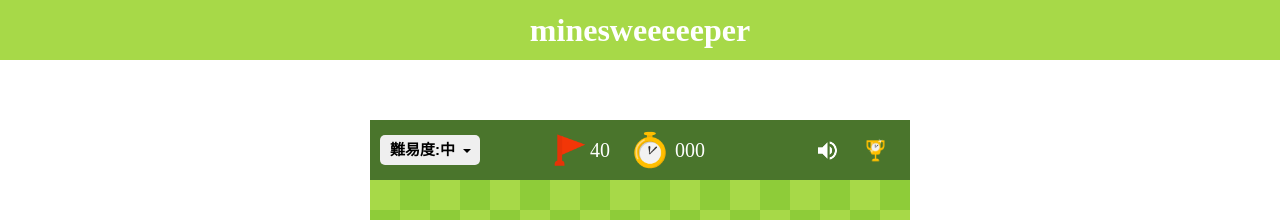
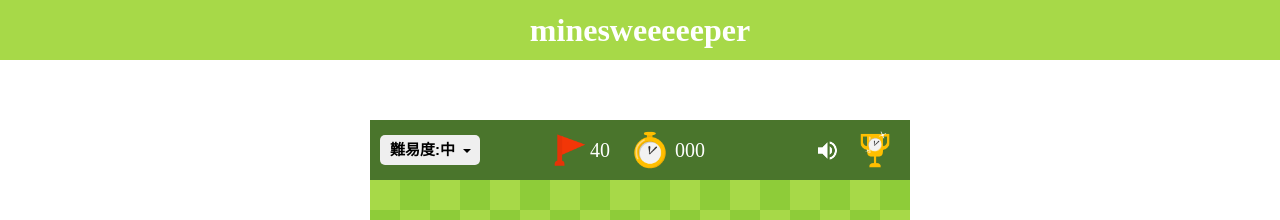
Before and after one commit to relationslab/minesweeper, a React (Create React App) app: page / in a window 1280 px wide. Shown: the top 220 px of the page. Built offline with nearby package versions, Linux system fonts and the light colour scheme.

Commit message:
fix:headerのボタンをコンポーネント化

```diff
--- a/src/components/Game.tsx
+++ b/src/components/Board/Game.tsx
@@ -1,8 +1,8 @@
 import React from "react";
 import styled from "styled-components";
-import Header from "./Board/GameHeader";
-import Board from "../containers/Board";
-import Modal from "../containers/Modal";
+import GameHeader from "./GameHeader";
+import Board from "../../containers/Board";
+import Modal from "../../containers/Modal";
 
 const StyledGame = styled.div`
   min-width: 540px;
@@ -16,7 +16,7 @@ const Game = () => {
   return (
     <>
       <StyledGame>
-        <Header />
+        <GameHeader />
         <Board />
       </StyledGame>
       <Modal />
--- a/src/components/Board/GameHeader.tsx
+++ b/src/components/Board/GameHeader.tsx
@@ -4,9 +4,10 @@ import styled from "styled-components";
 import SelectLevel from "../../containers/SelectLevel";
 import FlagCount from "../../containers/FlagCount";
 import Timer from "../../containers/Timer";
+import SoundButton from "./SoundButton";
+import RankingButton from "./RankingButton";
 import { RootState } from "../../rootReducer";
 import { cellSize } from "../../config";
-import { Link } from "react-router-dom";
 
 const StyledHeader = styled.header<{ boardWidth: number }>`
   width: ${(props) => cellSize(props.boardWidth) * props.boardWidth}px;
@@ -17,28 +18,6 @@ const StyledHeader = styled.header<{ boardWidth: number }>`
   justify-content: center;
 `;
 
-const StyledImg = styled.img<{ right?: boolean }>`
-  width: 25px;
-  height: 25px;
-  align-self: center;
-  justify-self: ${({ right }) => (right ? "right" : "center")};
-  z-index: 999;
-`;
-
-const StyledLink = StyledImg.withComponent(Link);
-
-const CloseButton = () => {
-  return (
-    <StyledLink to="/ranking">
-      <StyledImg src="/images/trophy.png" alt="ranking" />
-    </StyledLink>
-  );
-};
-
-const SoundButton = () => {
-  return <StyledImg right src="/images/sound.png" alt="sound" />;
-};
-
 const Header: React.FC = () => {
   const board = useSelector((state: RootState) => state.board);
   return (
@@ -47,7 +26,7 @@ const Header: React.FC = () => {
       <FlagCount />
       <Timer />
       <SoundButton />
-      <CloseButton />
+      <RankingButton />
     </StyledHeader>
   );
 };
--- /dev/null
+++ b/src/components/Board/RankingButton.tsx
@@ -0,0 +1,23 @@
+import React from "react";
+import styled from "styled-components";
+import { Link } from "react-router-dom";
+
+const StyledImg = styled.img<{ right?: boolean }>`
+  width: 40px;
+  height: 40px;
+  align-self: center;
+  justify-self: ${({ right }) => (right ? "right" : "center")};
+  z-index: 999;
+`;
+
+const StyledLink = StyledImg.withComponent(Link);
+
+const RankingButton = () => {
+  return (
+    <StyledLink to="/ranking">
+      <StyledImg src="/images/trophy.png" alt="ranking" />
+    </StyledLink>
+  );
+};
+
+export default RankingButton;
--- /dev/null
+++ b/src/components/Board/SoundButton.tsx
@@ -0,0 +1,16 @@
+import React from "react";
+import styled from "styled-components";
+
+const StyledImg = styled.img<{ right?: boolean }>`
+  width: 25px;
+  height: 25px;
+  align-self: center;
+  justify-self: ${({ right }) => (right ? "right" : "center")};
+  z-index: 999;
+`;
+
+const SoundButton = () => {
+  return <StyledImg right src="/images/sound.png" alt="sound" />;
+};
+
+export default SoundButton;
--- a/src/index.tsx
+++ b/src/index.tsx
@@ -4,7 +4,7 @@ import { BrowserRouter as Router, Route } from "react-router-dom";
 import styled, { createGlobalStyle } from "styled-components";
 import { Provider } from "react-redux";
 import store from "./rootReducer";
-import Game from "./components/Game";
+import Game from "./components/Board/Game";
 import Ranking from "./components/Ranking";
 import PageHeader from "./components/Header";
 
```
